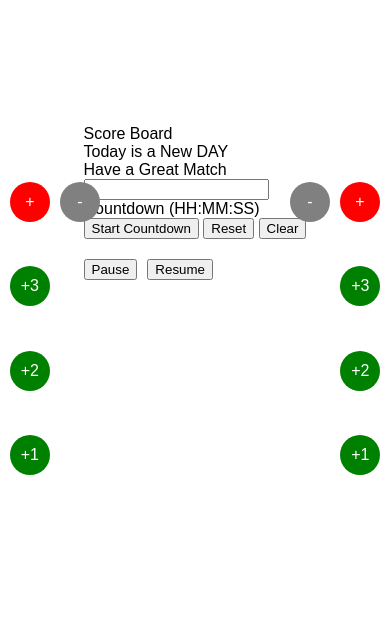
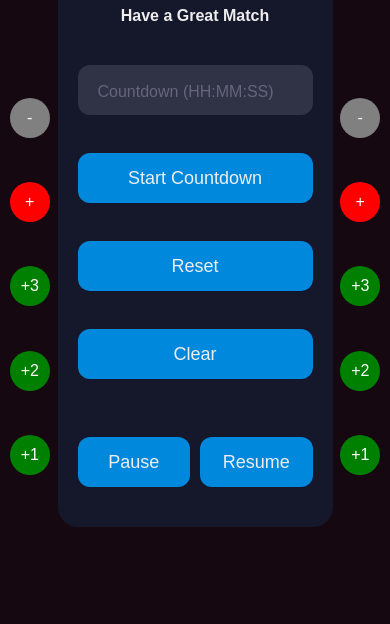
Before and after one commit to prats3992/score-board, a plain HTML site: page index.html in a window 390 px wide. Shown: the part 220-844 px from the top of the page. Drawn offline with Linux system fonts and the light colour scheme.

Commit message:
Updating master.css as per mobile requirement

```diff
--- a/master.css
+++ b/master.css
@@ -7,11 +7,126 @@ body {
   height: 100vh;
   margin: 0;
   position: relative;
+  background-color: #150811;
 }
+
+.form {
+  background-color: #15172b;
+  border-radius: 20px;
+  box-sizing: border-box;
+  height: 650px;
+  padding: 20px;
+  width: 275px;
+  text-align: center;
+  justify-content: center;
+}
+
+.title {
+  color: #eee;
+  font-family: sans-serif;
+  font-size: 36px;
+  font-weight: 600;
+  margin-top: 30px;
+}
+
+.subtitle {
+  color: #eee;
+  font-family: sans-serif;
+  font-size: 16px;
+  font-weight: 600;
+  margin-top: 10px;
+}
+
+.input-container {
+  height: 50px;
+  position: relative;
+  width: 100%;
+}
+
+.ic1 {
+  margin-top: 40px;
+}
+
+.input {
+  background-color: #303245;
+  border-radius: 12px;
+  border: 0;
+  box-sizing: border-box;
+  color: #eee;
+  font-size: 18px;
+  height: 100%;
+  outline: 0;
+  padding: 4px 20px 0;
+  width: 100%;
+}
+
+.cut {
+  background-color: #15172b;
+  border-radius: 10px;
+  height: 20px;
+  left: 20px;
+  position: absolute;
+  top: -20px;
+  transform: translateY(0);
+  transition: transform 200ms;
+  width: 150px;
+}
+
+.input:focus ~ .cut,
+.input:not(:placeholder-shown) ~ .cut {
+  transform: translateY(8px);
+}
+
+.placeholder {
+  color: #65657b;
+  font-family: sans-serif;
+  left: 20px;
+  line-height: 14px;
+  pointer-events: none;
+  position: absolute;
+  transform-origin: 0 50%;
+  transition: transform 200ms, color 200ms;
+  top: 20px;
+}
+
+.input:focus ~ .placeholder,
+.input:not(:placeholder-shown) ~ .placeholder {
+  transform: translateY(-30px) translateX(10px) scale(0.75);
+}
+
+.input:not(:placeholder-shown) ~ .placeholder {
+  color: #808097;
+}
+
+.input:focus ~ .placeholder {
+  color: #dc2f55;
+}
+
+.submit {
+  background-color: #08d;
+  border-radius: 12px;
+  border: 0;
+  box-sizing: border-box;
+  color: #eee;
+  cursor: pointer;
+  font-size: 18px;
+  height: 50px;
+  margin-top: 38px;
+  outline: 0;
+  text-align: center;
+  width: 100%;
+}
+
+.submit:active {
+  background-color: #06b;
+}
+
+/* Started at 15 */
 
 #timer {
   font-size: 2em;
-  margin-bottom: 20px;
+  margin-top: 20px;
+  color: aliceblue;
 }
 
 #controls {
@@ -83,25 +198,27 @@ body {
 }
 
 #leftBtn {
-  left: 10px;
+  left: 2.5%;
   background-color: red;
   color: white;
 }
 
 #rightBtn {
-  right: 10px;
+  right: 2.5%;
   background-color: red;
   color: white;
 }
 
 #leftDecreaseBtn {
-  left: 60px;
+  left: 2.5%;
+  top: 40%;
   background-color: grey;
   color: white;
 }
 
 #rightDecreaseBtn {
-  right: 60px;
+  right: 2.5%;
+  top: 40%;
   background-color: grey;
   color: white;
 }
@@ -111,19 +228,27 @@ body {
 #leftScore,
 #rightScore {
   position: absolute;
-  top: 10px;
+  top: 0px;
   color: red;
   font-size: 1.2em;
 }
 
 #leftScore {
+  color: greenyellow;
+}
+
+#rightScore {
+  color: cyan;
+}
+
+#leftScore {
   left: 10px;
-  top: 50px;
+  top: 30px;
 }
 
 #rightScore {
   right: 10px;
-  top: 50px;
+  top: 30px;
 }
 
 #leftValue {
```
